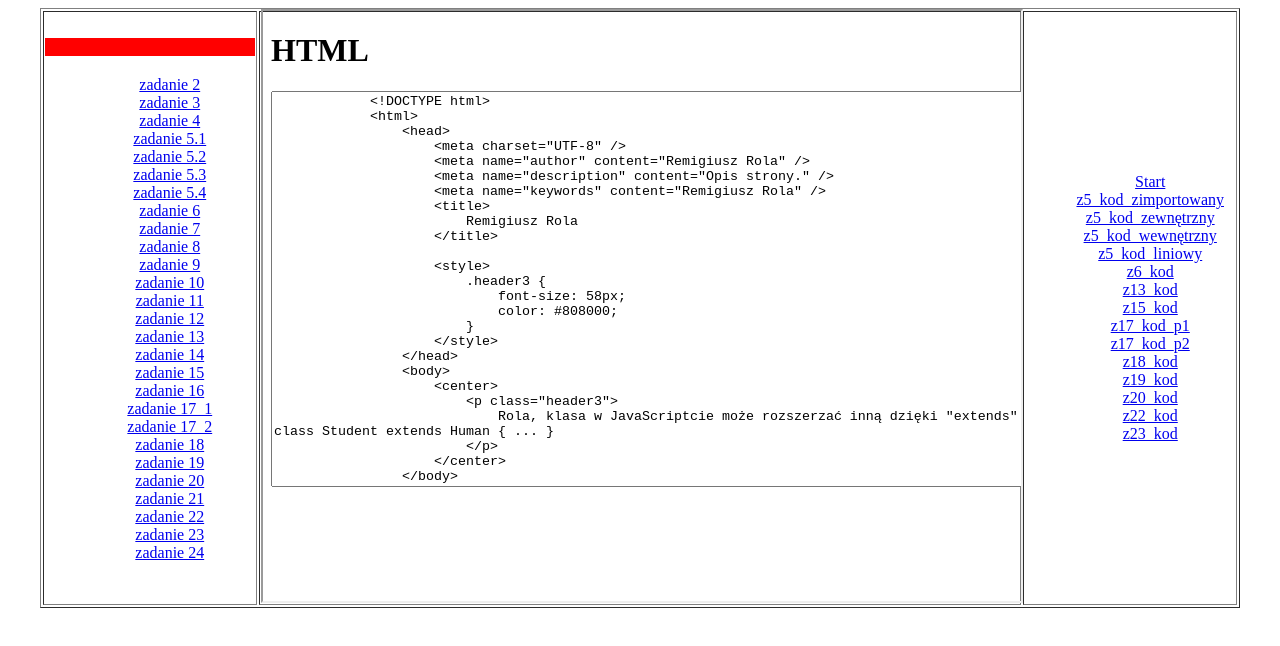
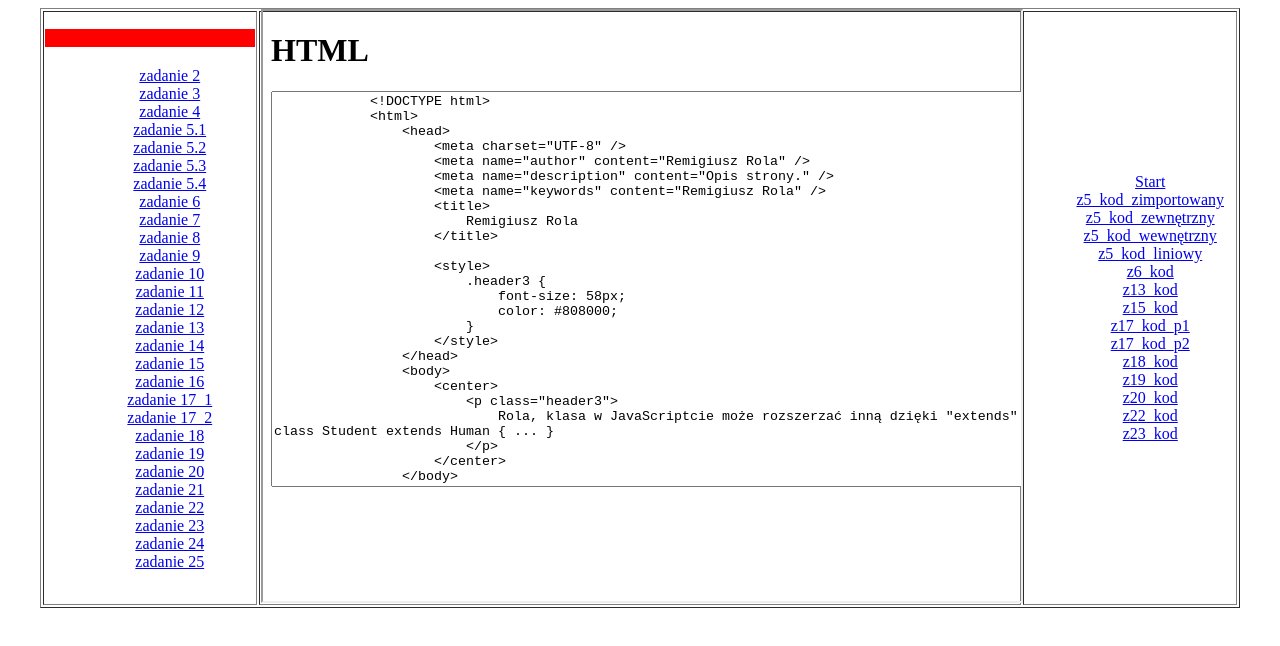
Before and after one commit to Shadowo31/Css-do-24, a plain HTML site: page rola_z5_3_sc.html in a window 1280 px wide. Drawn offline with Linux system fonts and the light colour scheme.

Commit message:
Update rola_z5_3_sc.html

```diff
--- a/rola_z5_3_sc.html
+++ b/rola_z5_3_sc.html
@@ -153,6 +153,11 @@
                                     zadanie 24
                                 </a>
                             </li>
+                              <li>
+                                <a href="rola_z25.html">
+                                    zadanie 25
+                                </a>
+                            </li>
                         </ul>
                     </center>
                 </td>
```
